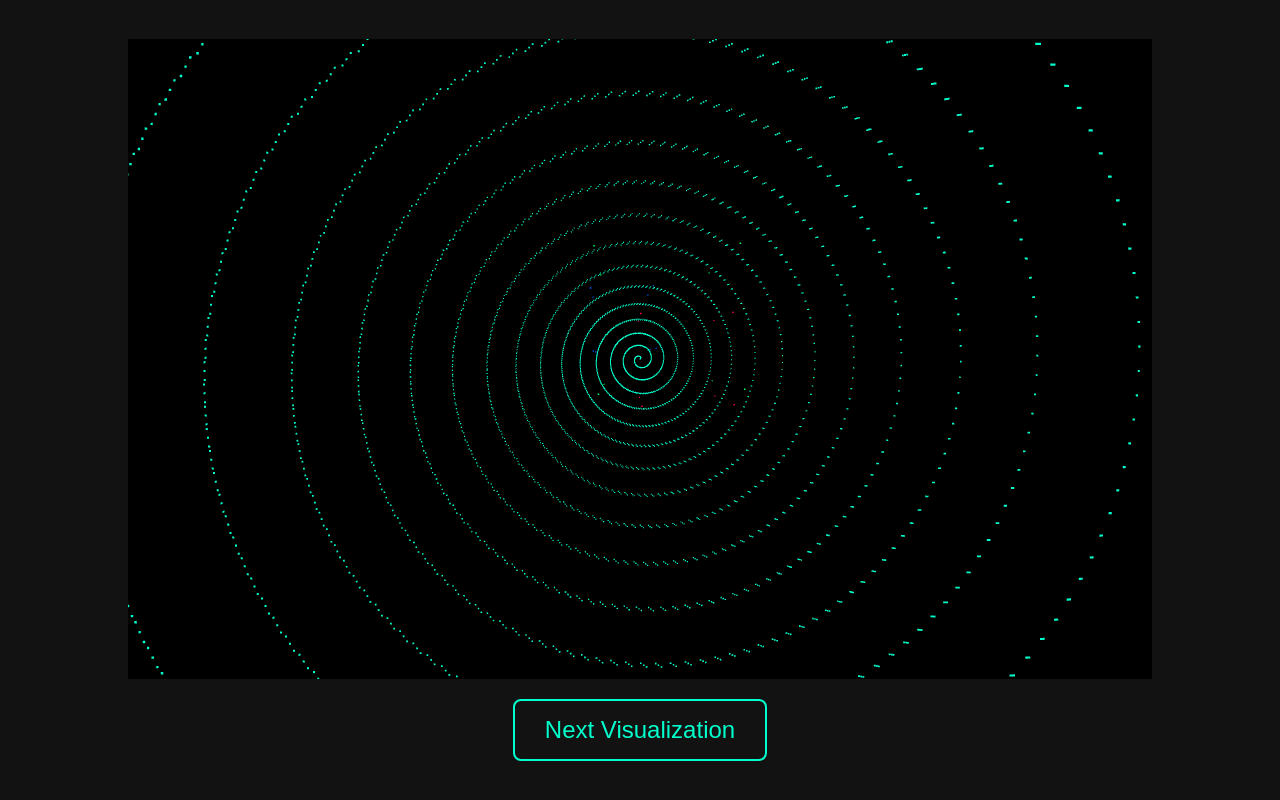
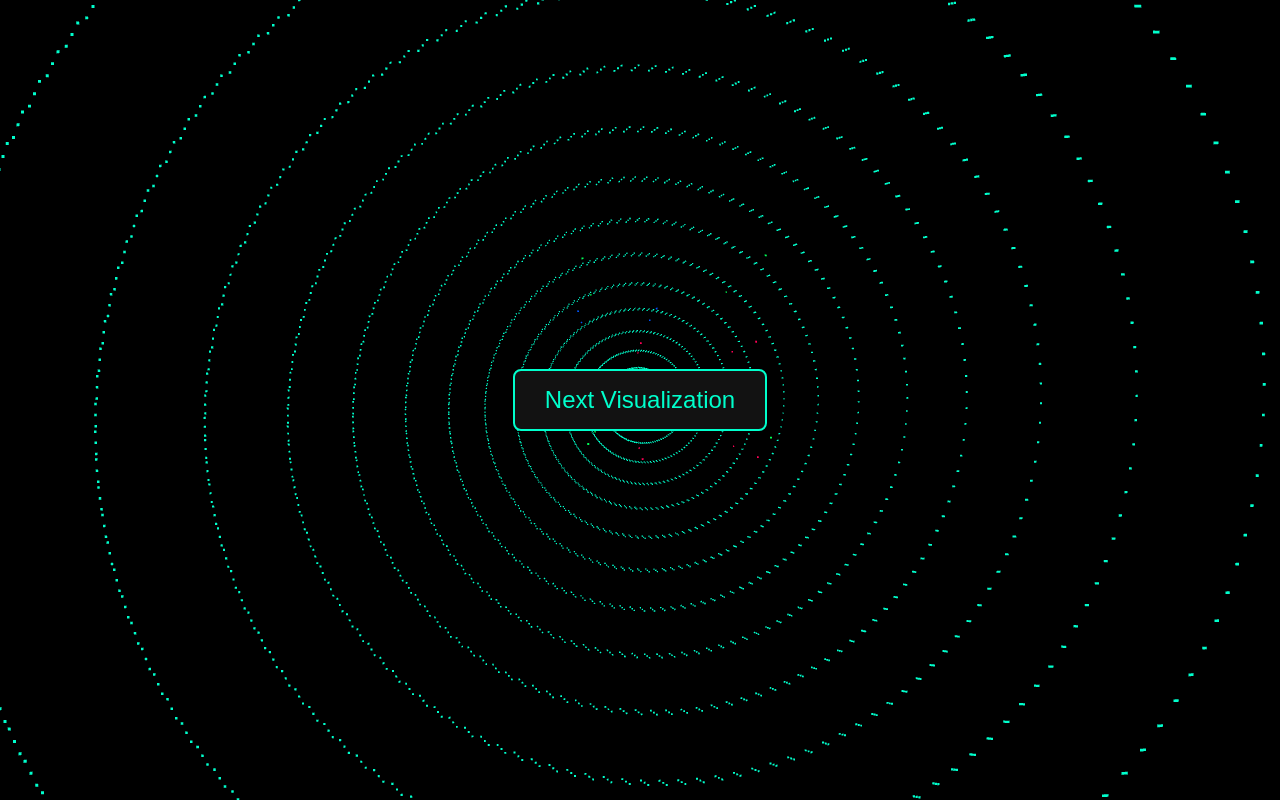
Before and after one commit to srg774/Tilted-Realms, a plain HTML site: page index.html in a window 1280 px wide. Drawn offline with nearby package versions, Linux system fonts and the light colour scheme.

Commit message:
Update index.html

```diff
--- a/index.html
+++ b/index.html
@@ -11,30 +11,32 @@
             font-family: Arial, sans-serif;
             margin: 0;
             padding: 0;
-            height: 100vh;
             display: flex;
             justify-content: center;
             align-items: center;
             flex-direction: column;
+            height: 100vh;
+            overflow: hidden; /* Prevent scrollbars */
         }
 
         iframe {
-            width: 80vw;
-            height: 80vh;
+            width: 100vw; /* Full width */
+            height: 100vh; /* Full height */
             border: none;
             transition: all 0.3s ease;
         }
 
         #nextButton {
-            margin-top: 20px; /* Space between iframe and button */
-            padding: 15px 30px;
+            position: absolute;
             background-color: #121212;
             color: #00FFCC;
             font-size: 24px;
             border: 2px solid #00FFCC;
             border-radius: 8px;
             cursor: pointer;
+            padding: 15px 30px;
             transition: transform 0.3s ease;
+            z-index: 1; /* Ensure button is above iframe */
         }
 
         #nextButton:hover {
```
